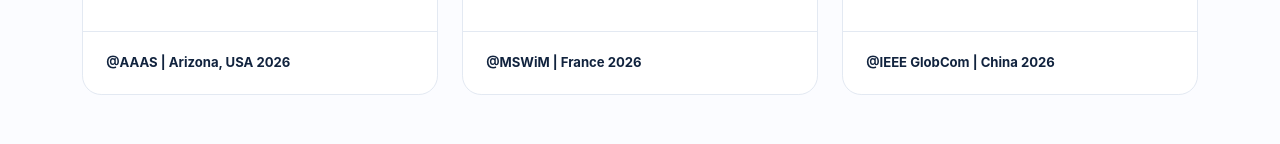
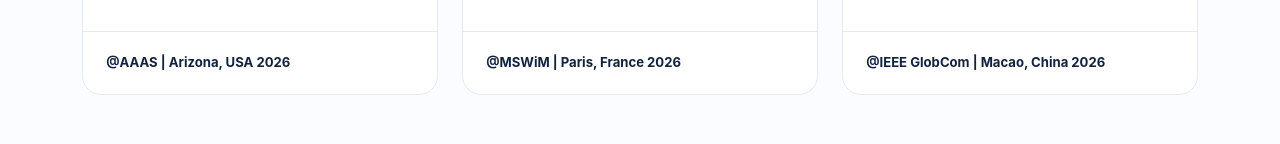
Before and after one commit to Abeer-Alsafran-ku/AbeerAlsafran, a plain HTML site: page index.html in a window 1280 px wide. Shown: the part 5300-5444 px from the top of the page. Drawn offline with Linux system fonts and the light colour scheme.

Commit message:
Update index.html

```diff
--- a/index.html
+++ b/index.html
@@ -819,7 +819,7 @@
               <div class="card-footer">
                 <div class="post-author">
                   <a href="mswim2026.html" target="_blank">
-                    <span class="author">@MSWiM | France 2026</span>
+                    <span class="author">@MSWiM | Paris, France 2026</span>
                   </a>
                 </div>
                 <div class="post-date">
@@ -850,7 +850,7 @@
               <div class="card-footer">
                 <div class="post-author">
                   <a href="ieee2026.html" target="_blank">
-                    <span class="author">@IEEE GlobCom | China 2026</span>
+                    <span class="author">@IEEE GlobCom | Macao, China 2026</span>
                   </a>
                 </div>
                 <div class="post-date">
```
